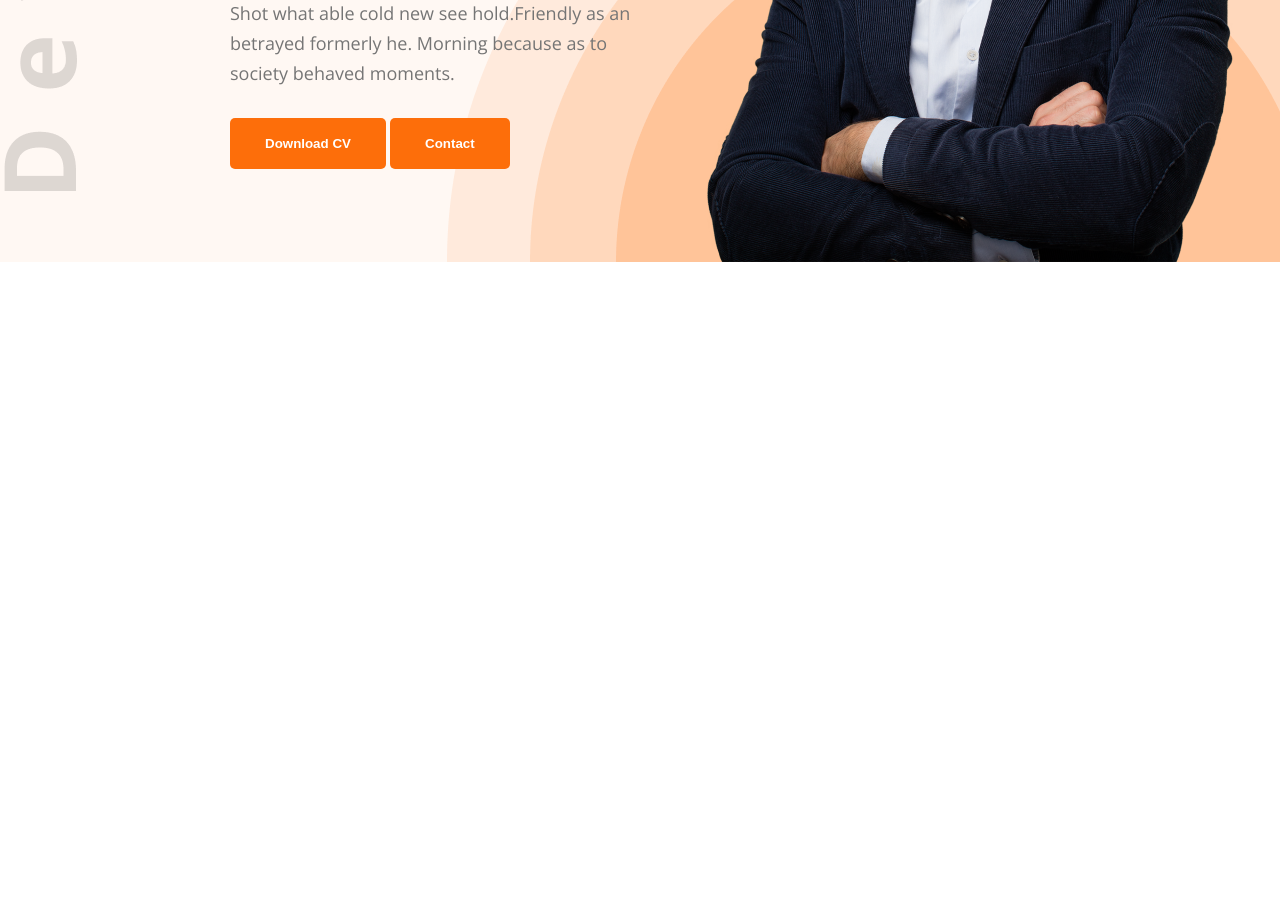
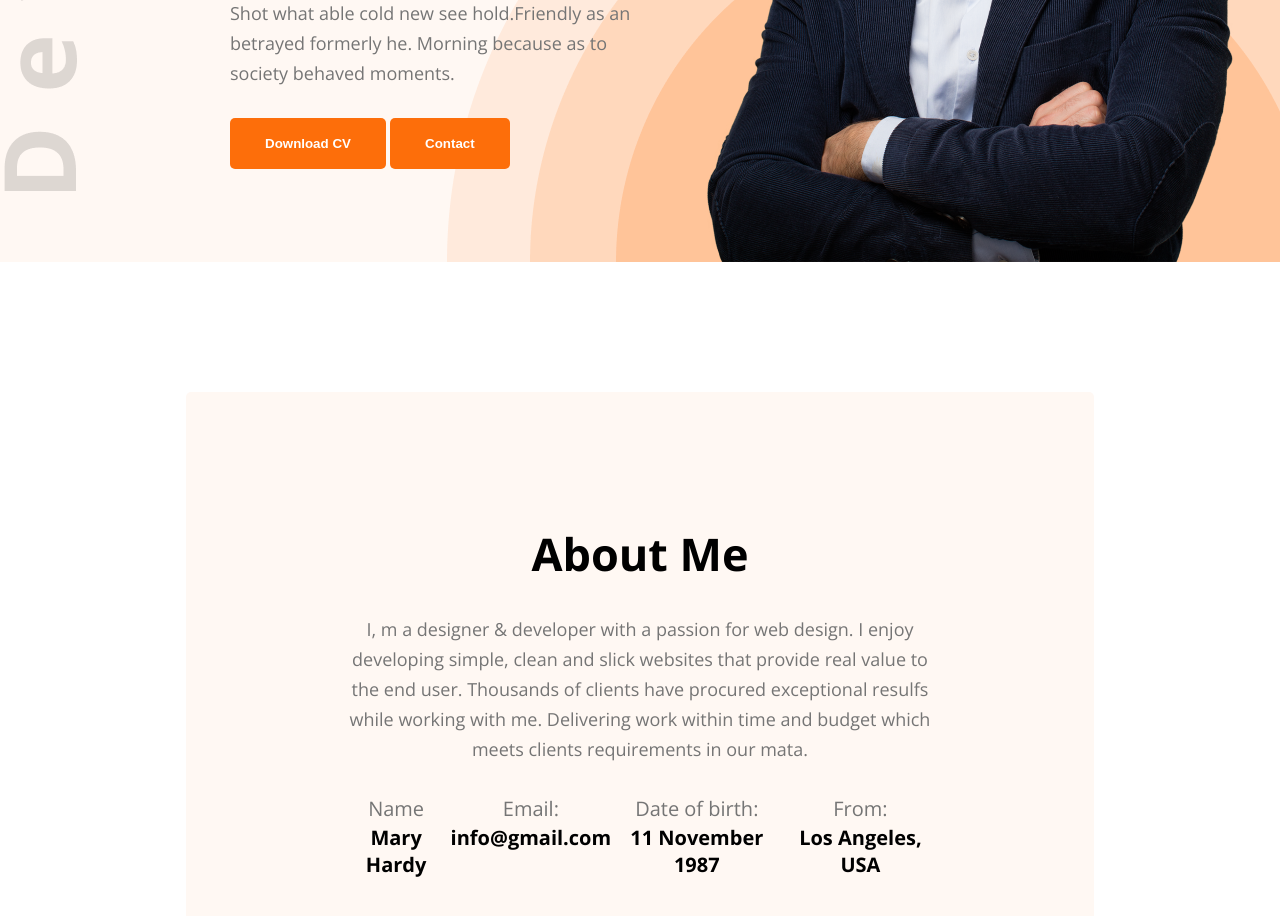
Before and after one commit to dhimangain397-sketch/hero-dev-code, a plain HTML site: page index.html in a window 1280 px wide. Shown: the part 572-1488 px from the top of the page. Before the commit the page ends 834 px from the top, so only its background shows below. Drawn offline with nearby package versions, Linux system fonts and the light colour scheme.

Commit message:
about section

```diff
--- a/css/portfolio.css
+++ b/css/portfolio.css
@@ -23,7 +23,22 @@
     cursor: pointer;
 }
 
+.section-heading {
+    max-width: 827px;
+    text-align: center;
+}
 
+.section-heading h2 {
+    font-size: 45px;
+    margin-bottom: 30px;
+}
+
+.section-heading p {
+    font-size: 18px;
+    margin-bottom: 30px;
+    line-height: 30px;
+    color: #757575;
+}
 /* main stail  */
 header {
     background-color: #FFF8F3;
@@ -100,3 +115,35 @@
     max-width: 585px;
     vertical-align: middle;
 }
+
+#about {
+    padding-top: 130px;
+
+}
+
+#about .about-container {
+    width: 71%;
+    max-width: 1140px;
+    margin: 0 auto;
+    text-align: center;
+    background-color: #FFF8F3;
+    padding: 131px 156px;
+    border-radius: 5px;
+
+}
+
+#about .about-container .about-info {
+    display: flex;
+    justify-content: space-around;
+}
+
+
+.about-info .info-card p {
+    font-size: 20px;
+    line-height: 30px;
+    color: #757575;
+}
+
+.about-info .info-card h4 {
+    font-size: 20px;
+}
--- a/index.html
+++ b/index.html
@@ -36,5 +36,34 @@
             </div>
         </section>
     </header>
+
+    <div id="about">
+        <div class="about-container">
+            <div class="section-heading">
+                <h2>About Me</h2>
+                <p>
+                    I, m a designer & developer with a passion for web design. I enjoy developing simple, clean and slick websites that provide real value to the end user. Thousands of clients have procured exceptional resulfs while working with me. Delivering work within time and budget which meets clients requirements in our mata.
+                </p>
+            </div>
+            <div class="about-info">
+                <div class="info-card">
+                    <p>Name</p>
+                    <h4>Mary Hardy</h4>
+                </div>
+                <div class="info-card">
+                    <p>Email:</p>
+                    <h4>info@gmail.com</h4>
+                </div>
+                <div class="info-card">
+                    <p>Date of birth:</p>
+                    <h4>11 November 1987</h4>
+                </div>
+                <div class="info-card">
+                    <p>From:</p>
+                    <h4>Los Angeles, USA</h4>
+                </div>
+            </div>
+        </div>
+    </div>
 </body>
 </html>
```
